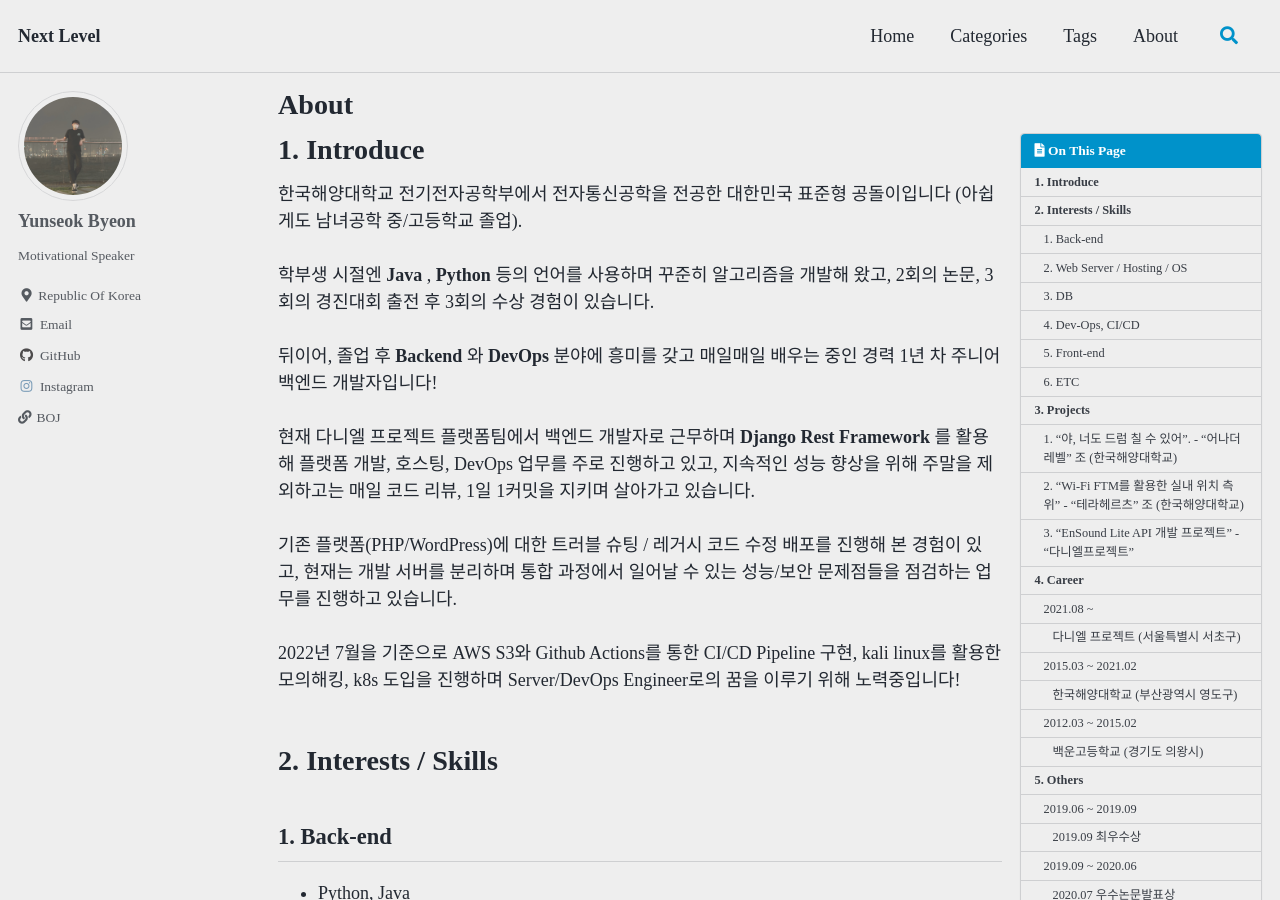
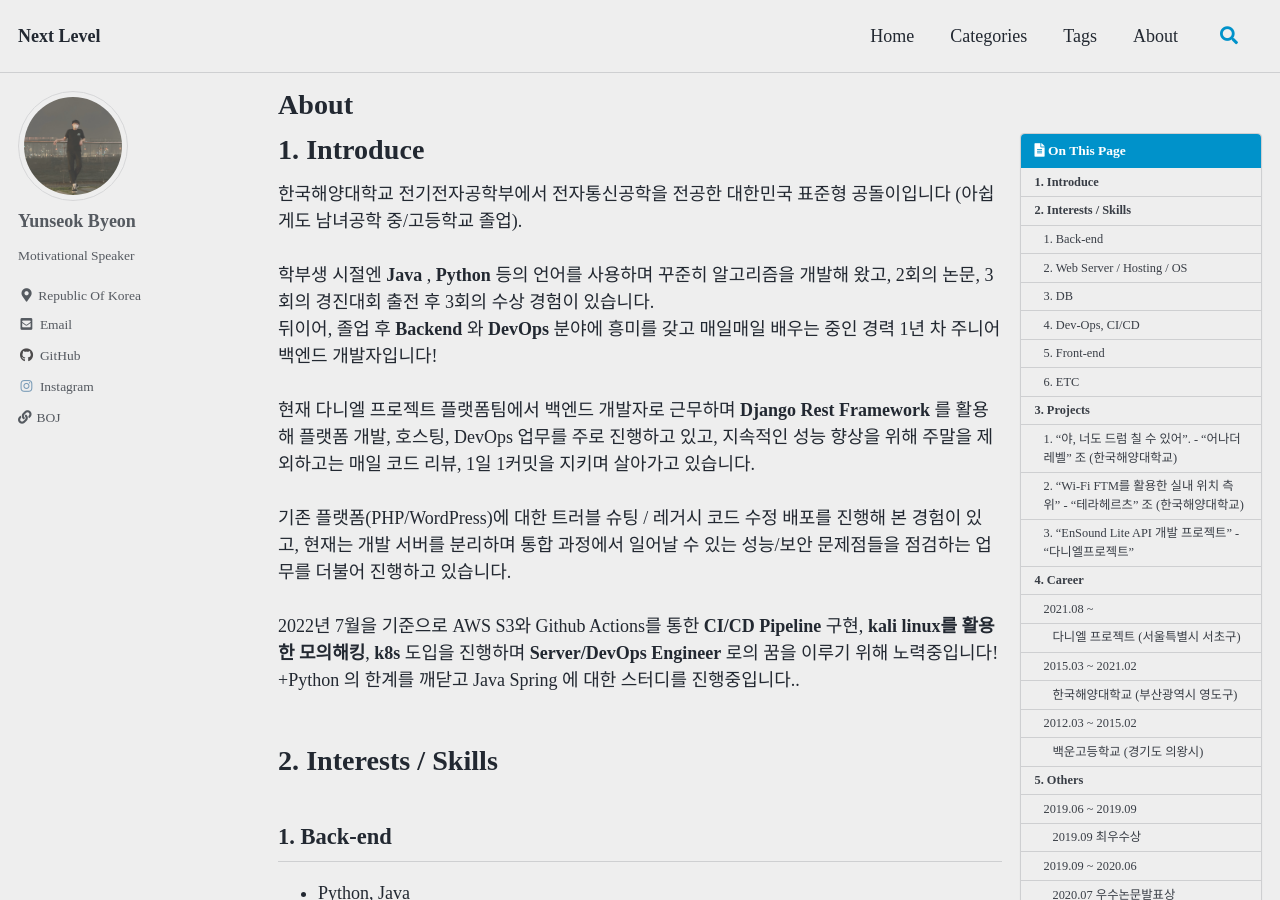
Before and after one commit to bye0nys/bye0nys.github.io, a Jekyll site: the page built from _pages/about.md, in a window 1280 px wide and 900 px high. Built offline with Jekyll 4.4.1, drawn with Linux system fonts in a browser that asks for light colours; cached includes are drawn as plain includes; some web fonts are replaced.

Commit message:
about.md 수정 (4)

```diff
--- a/_pages/about.md
+++ b/_pages/about.md
@@ -8,17 +8,18 @@ toc: true
 toc_sticky: true
 
 date: 2021-07-08 15:00 +0900
-last_modified_at: 2022-07-27 18:23 +0900
+last_modified_at: 2022-07-27 18:43 +0900
 
 ---
 # 1. Introduce
 
 한국해양대학교 전기전자공학부에서 전자통신공학을 전공한 대한민국 표준형 공돌이입니다 (아쉽게도 남녀공학 중/고등학교 졸업).<br/><br/>
-학부생 시절엔 __Java__ , __Python__ 등의 언어를 사용하며 꾸준히 알고리즘을 개발해 왔고, 2회의 논문, 3회의 경진대회 출전 후 3회의 수상 경험이 있습니다.<br/><br/>
+학부생 시절엔 __Java__ , __Python__ 등의 언어를 사용하며 꾸준히 알고리즘을 개발해 왔고, 2회의 논문, 3회의 경진대회 출전 후 3회의 수상 경험이 있습니다.<br/>
 뒤이어, 졸업 후 __Backend__ 와 __DevOps__ 분야에 흥미를 갖고 매일매일 배우는 중인 경력 1년 차 주니어 백엔드 개발자입니다!<br/><br/>
 현재 다니엘 프로젝트 플랫폼팀에서 백엔드 개발자로 근무하며 __Django Rest Framework__ 를 활용해 플랫폼 개발, 호스팅, DevOps 업무를 주로 진행하고 있고, 지속적인 성능 향상을 위해 주말을 제외하고는 매일 코드 리뷰, 1일 1커밋을 지키며 살아가고 있습니다.<br/><br/>
-기존 플랫폼(PHP/WordPress)에 대한 트러블 슈팅 / 레거시 코드 수정 배포를 진행해 본 경험이 있고, 현재는 개발 서버를 분리하며 통합 과정에서 일어날 수 있는 성능/보안 문제점들을 점검하는 업무를 진행하고 있습니다.<br/><br/>
-2022년 7월을 기준으로 AWS S3와 Github Actions를 통한 CI/CD Pipeline 구현, kali linux를 활용한 모의해킹, k8s 도입을 진행하며 Server/DevOps Engineer로의 꿈을 이루기 위해 노력중입니다!
+기존 플랫폼(PHP/WordPress)에 대한 트러블 슈팅 / 레거시 코드 수정 배포를 진행해 본 경험이 있고, 현재는 개발 서버를 분리하며 통합 과정에서 일어날 수 있는 성능/보안 문제점들을 점검하는 업무를 더불어 진행하고 있습니다.<br/><br/>
+2022년 7월을 기준으로 AWS S3와 Github Actions를 통한 __CI/CD Pipeline__ 구현, __kali linux를 활용한 모의해킹__, __k8s__ 도입을 진행하며 __Server/DevOps Engineer__ 로의 꿈을 이루기 위해 노력중입니다!<br/>
++Python 의 한계를 깨닫고 Java Spring 에 대한 스터디를 진행중입니다..
 <br/><br/>
 
 # 2. Interests / Skills
```
